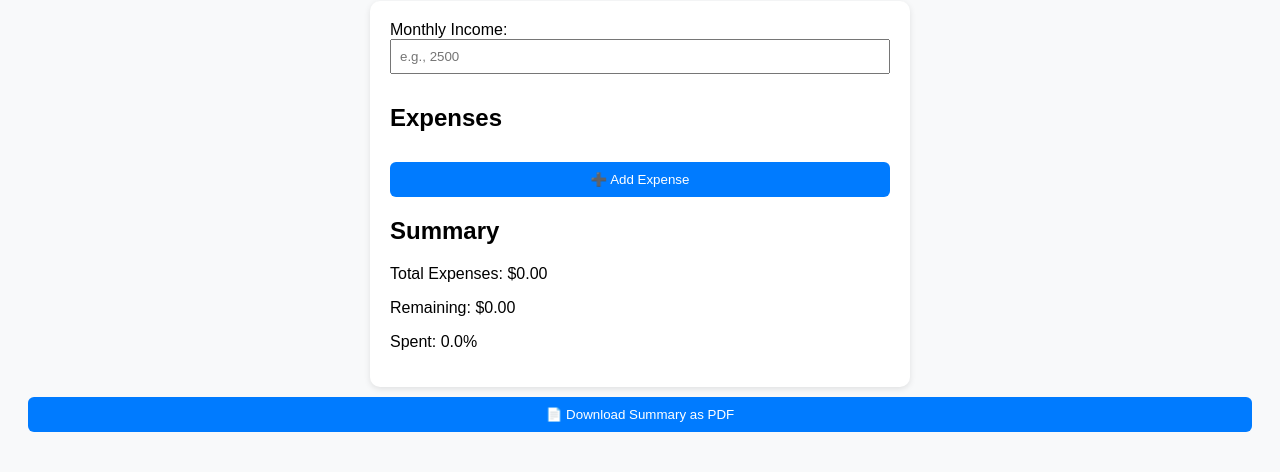
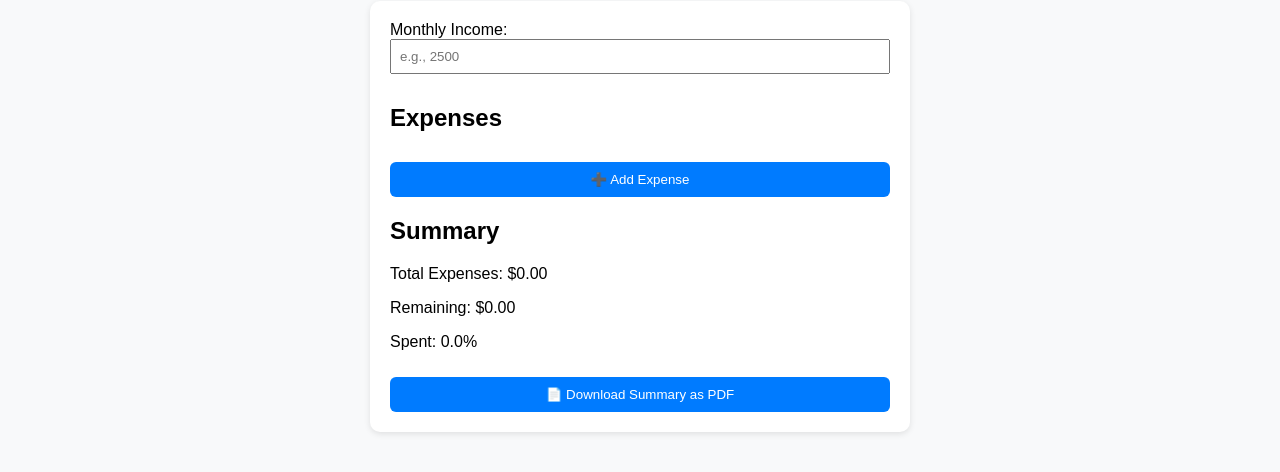
Before and after one commit to AngeloMihaelle/expenseTracker, a plain HTML site: page public/index.html in a window 1280 px wide. Shown: the part 108-580 px from the top of the page. Drawn offline with nearby package versions, Linux system fonts and the light colour scheme.

Commit message:
Updated app.js with documentation, resolved issues with the PDF generation bottom and added a README file.

```diff
--- a/public/index.html
+++ b/public/index.html
@@ -19,8 +19,7 @@
 
     <h2>Summary</h2>
     <div id="summary"></div>
-  </div>
-  <div>
+
     <script src="https://cdnjs.cloudflare.com/ajax/libs/jspdf/2.5.1/jspdf.umd.min.js"></script>
     <button id="download-pdf">📄 Download Summary as PDF</button>
   </div>
```
Also changed, not shown: public/app.js (+40 -1 lines), 1 other file.
